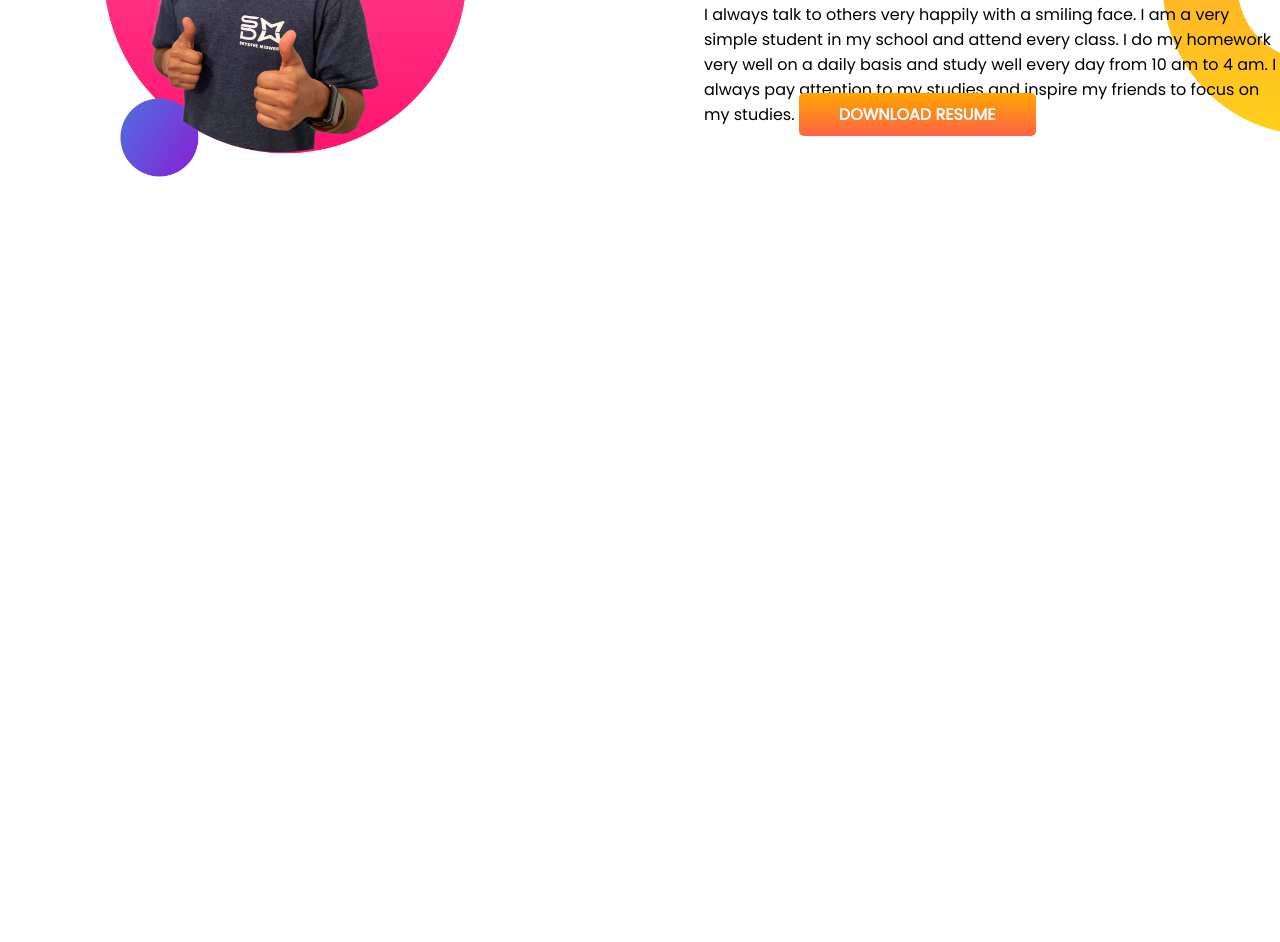
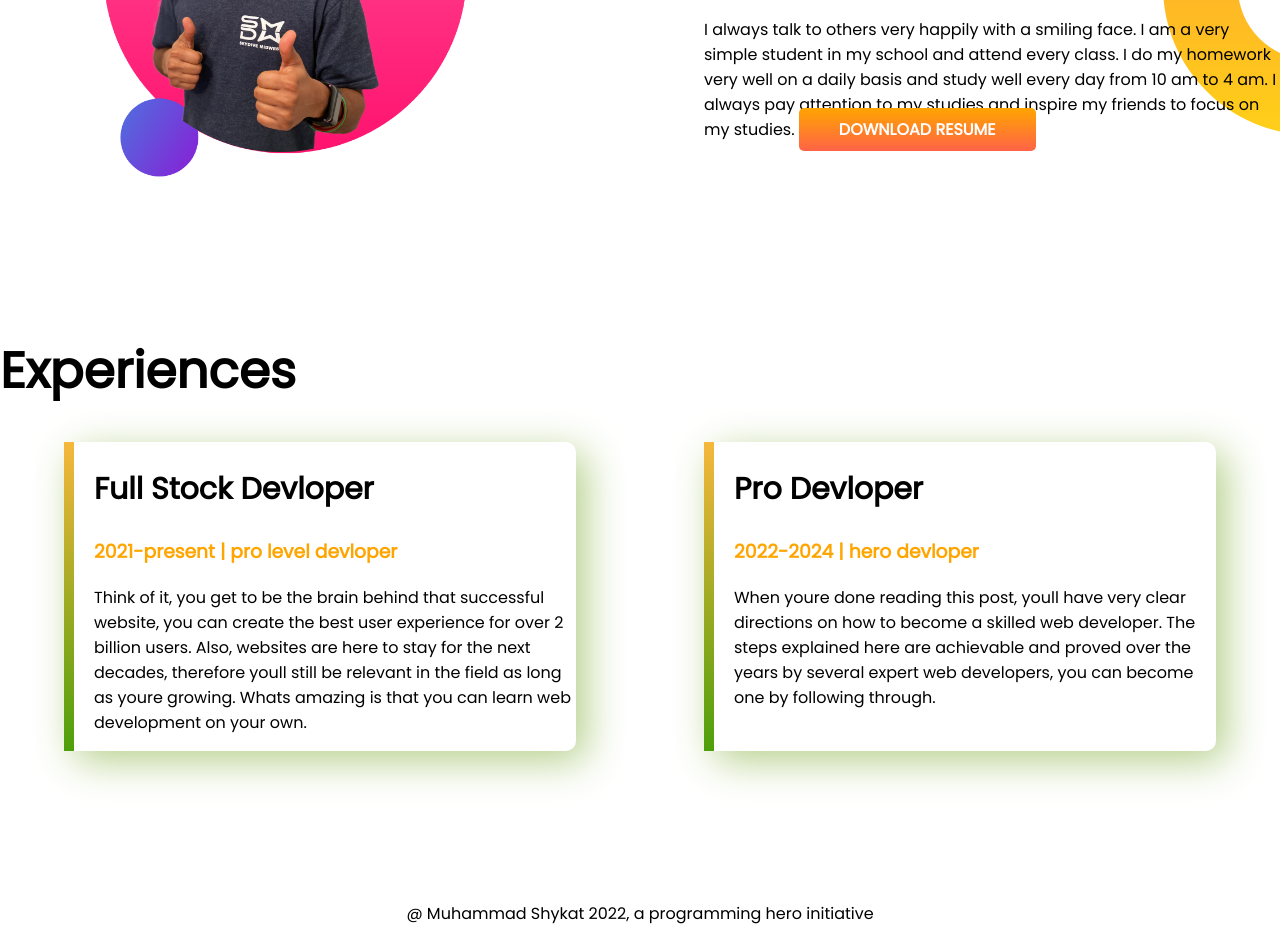
Before and after one commit to muhammadshykat/devloper-portfolio, a plain HTML site: page index.html in a window 1280 px wide. Shown: the part 999-1941 px from the top of the page. Before the commit the page ends 1333 px from the top, so only its background shows below. Drawn offline with Linux system fonts and the light colour scheme.

Commit message:
fotter and experience added

```diff
--- a/index.html
+++ b/index.html
@@ -13,7 +13,7 @@
 </head>
 
 <body>
-    <section class="top-banner">
+    <section class="top-banner flexiable-continer">
         <div class="half-width">
             <h1>Welcome To</h1>
             <h1><span class="orange-color">Muhammad Shykat</span> World!</h1>
@@ -36,7 +36,7 @@
             <img src="images/my-bg.png" alt="">
         </div>
     </section>
-    <section class="dream-big">
+    <section class="dream-big flexiable-continer">
         <div class="half-width">
             <img src="images/jhankar2.png" alt="">
         </div>
@@ -53,7 +53,34 @@
             <a class="link-button" target="_blank" href="">DOWNLOAD RESUME</a>
         </div>
 
+    </section class="experience-area">
+    <h1>Experiences</h1>
+    <div class="flexiable-continer">
+        <div id="web-dev-experience" class="experience-item">
+            <h2>Full Stock Devloper</h2>
+            <h3 class="orange-color">2021-present | pro level devloper</h3>
+            <p>Think of it, you get to be the brain behind that successful website, you can create the best user
+                experience for over 2 billion users.
+
+                Also, websites are here to stay for the next decades, therefore youll still be relevant in the field as
+                long as youre growing.
+
+                Whats amazing is that you can learn web development on your own.</p>
+        </div>
+        <div id="web-dev-experience" class="experience-item">
+            <h2>Pro Devloper</h2>
+            <h3 class="orange-color">2022-2024 | hero devloper</h3>
+            <p>When youre done reading this post, youll have very clear directions on how to become a skilled web
+                developer.
+
+                The steps explained here are achievable and proved over the years by several expert web developers, you
+                can become one by following through.</p>
+        </div>
+    </div>
     </section>
+    <footer>
+        <p> @ Muhammad Shykat 2022, a programming hero initiative</p>
+    </footer>
 </body>
 
 </html>
--- a/style.css
+++ b/style.css
@@ -5,16 +5,20 @@ body{
 h1{
     font-size: 50px;
 }
+h2{
+    font-size: 30px;
+}
 .orange-color{
     color: orange;
 }
-section{
+.flexiable-continer{
     display: flex;
     margin-bottom: 150px;
 }
 .half-width{
     width: 50%;
     padding-left: 5%;
+
 }
 .half-width img{
     width: 70%;
@@ -36,3 +40,20 @@ section{
     background-repeat: no-repeat;
     background-position: right;
 }
+.experience-item{
+    width: 40%;
+    margin-left: 5%;
+    margin-right: 5%;
+    padding-left: 20px;
+    box-shadow: 10px 10px 40px rgb(181, 207, 138);
+    border-radius: 10px;
+
+}
+#web-dev-experience{
+    border-left: 10px solid;
+    border-image: linear-gradient(#f6b73c, #4d9f0c) 30;
+    border-image-slice: 1;
+}
+footer p{
+    text-align: center;
+}
```
